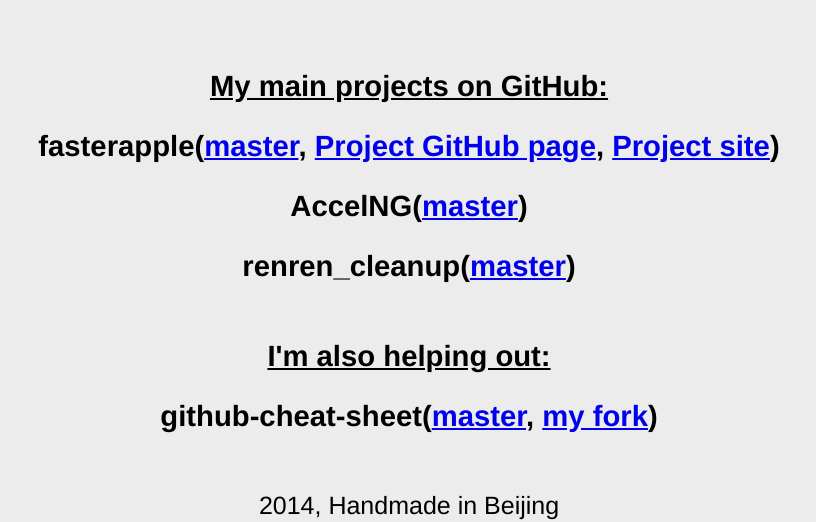
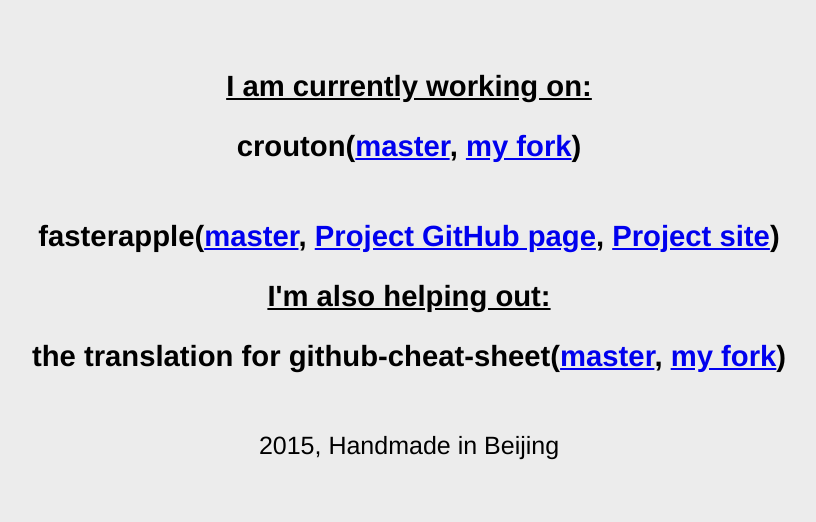
Before and after one commit to tonyxue/tonyxue.github.io, a plain HTML site: page index.html in a window 1280 px wide. Shown: the part 300-822 px from the top of the page, without its empty margins (231-1047 px from the left). After the commit the page ends 800 px from the top, so only its background shows below. Drawn offline with Linux system fonts and the light colour scheme.

Commit message:
Update my projects

```diff
--- a/index.html
+++ b/index.html
@@ -6,12 +6,13 @@
 <body><br><br><br>
 	<h1><strong>Welcome to my GitHub page!</strong></h1>(<a href="http://whoami.tonyxue.asia">who r u?</a>)<br><h2><a href="https://github.com/tonyxue">Click here to visit my GitHub profile page!</a></h2>
 	<br>
-	<h3><u>My main projects on GitHub:</u><br><br>
+	<h3><u>I am currently working on:</u><br><br>
+	<strong>crouton</strong>(<a
+                href="https://github.com/dnschneid/crouton/tree/master">master</a>,
+        <a href="https://github.com/tonyxue/cruise/tree/master">my fork</a>)<br><br><br>
 	<strong>fasterapple</strong>(<a href="https://github.com/fasterapple/fasterapple/tree/master">master</a>, <a href="https://opensrc.fasterapple.com">Project GitHub page</a>, <a href="http://fasterapple.com">Project site</a>)<br><br>
-	<strong>AccelNG</strong>(<a href="https://github.com/OpenBIRD/AccelNG/tree/master">master</a>)<br><br>
-	<strong>renren_cleanup</strong>(<a href="https://github.com/tonyxue/renren_cleanup/tree/master">master</a>)<br><br><br>
 	<u>I'm also helping out:</u><br><br>
-	<strong>github-cheat-sheet</strong>(<a href="https://github.com/tiimgreen/github-cheat-sheet/tree/master">master</a>, <a href="https://github.com/tonyxue/github-cheat-sheet">my fork</a>)<br><br></h3>
-	2014, Handmade in Beijing
+	the translation for <strong>github-cheat-sheet</strong>(<a href="https://github.com/tiimgreen/github-cheat-sheet/tree/master">master</a>, <a href="https://github.com/tonyxue/github-cheat-sheet">my fork</a>)<br><br></h3>
+	2015, Handmade in Beijing
 </body>
 </html>
```
